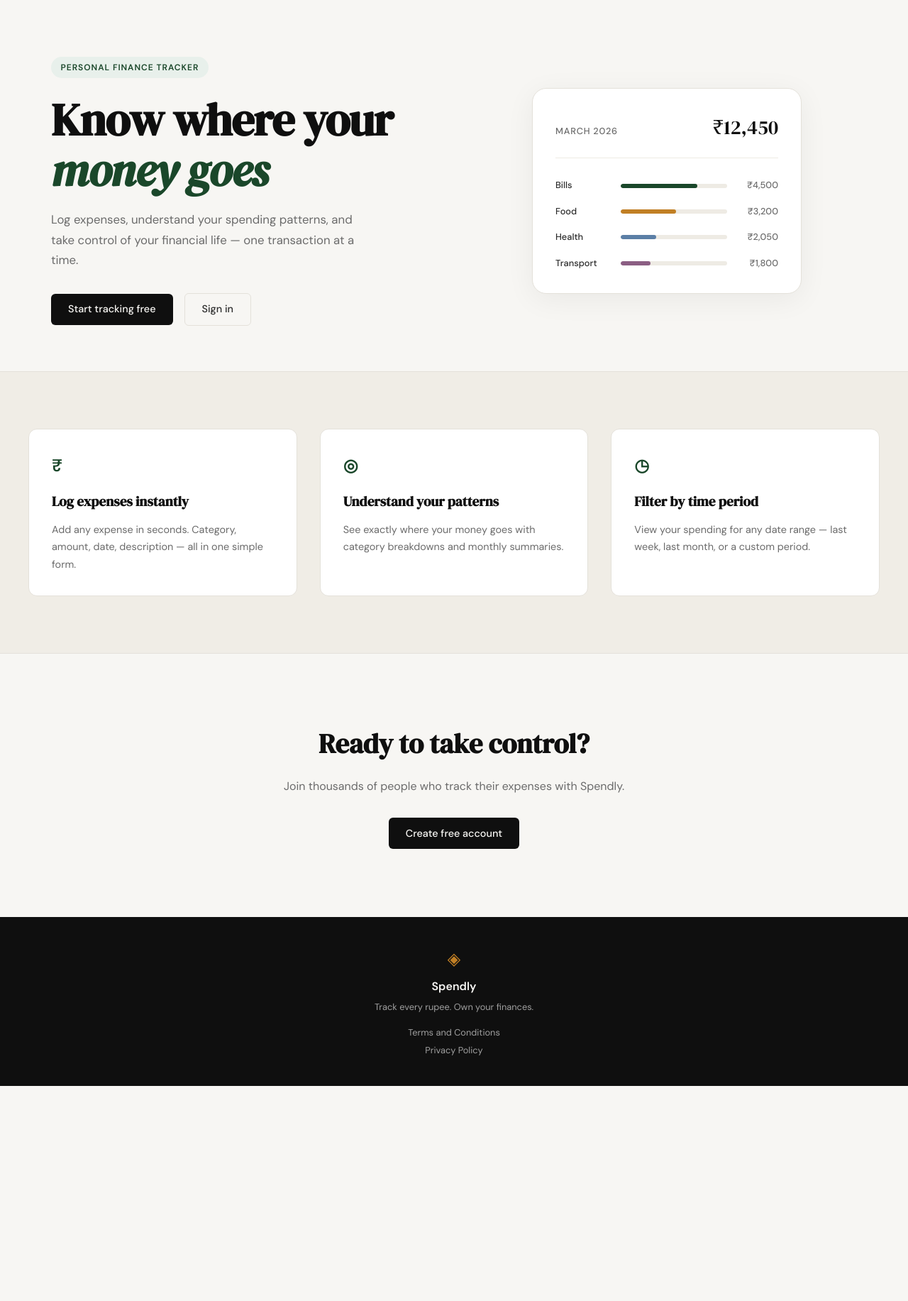
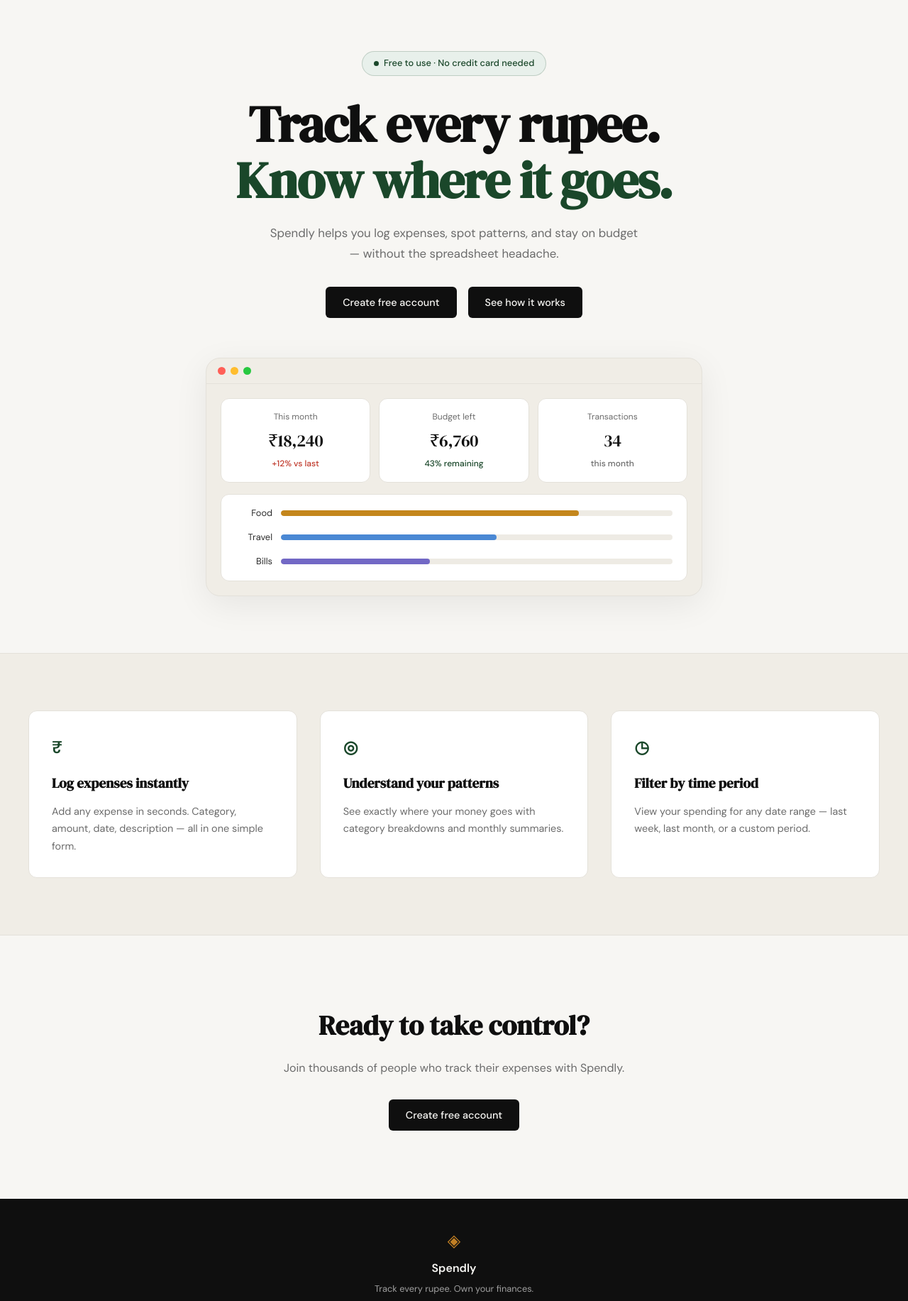
Before and after one commit to ctrl8BySihab/project_expense_tracker, a Flask app: page / in a window 1280 px wide. Shown: the part 61-1894 px from the top of the page at 71% size. Before the commit the page ends 1591 px from the top, so only its background shows below. Run offline with Flask 3, Linux system fonts and the light colour scheme.

Commit message:
Redesign hero section of landing page

```diff
--- a/static/css/style.css
+++ b/static/css/style.css
@@ -124,47 +124,65 @@
 /* ------------------------------------------------------------------ */
 
 .hero {
-    padding: 5rem 2rem 4rem;
-    display: grid;
-    grid-template-columns: 1fr 1fr;
-    gap: 4rem;
+    padding: 4.5rem 2rem 5rem;
+    display: flex;
+    flex-direction: column;
     align-items: center;
+    gap: 3.5rem;
     max-width: var(--max-width);
     margin: 0 auto;
+    text-align: center;
+}
+
+.hero-inner {
+    display: flex;
+    flex-direction: column;
+    align-items: center;
+    max-width: 680px;
+    width: 100%;
 }
 
 .hero-badge {
-    display: inline-block;
+    display: inline-flex;
+    align-items: center;
+    gap: 0.45rem;
     background: var(--accent-light);
     color: var(--accent);
-    font-size: 0.75rem;
-    font-weight: 600;
-    letter-spacing: 0.08em;
-    text-transform: uppercase;
-    padding: 0.35rem 0.85rem;
+    font-size: 0.8rem;
+    font-weight: 500;
+    padding: 0.4rem 1rem;
     border-radius: 999px;
-    margin-bottom: 1.5rem;
+    border: 1px solid rgba(26, 71, 42, 0.2);
+    margin-bottom: 1.75rem;
+}
+
+.hero-badge-dot {
+    width: 7px;
+    height: 7px;
+    background: var(--accent);
+    border-radius: 50%;
+    flex-shrink: 0;
 }
 
 .hero-title {
     font-family: var(--font-display);
-    font-size: clamp(2.5rem, 5vw, 4rem);
+    font-size: clamp(2.75rem, 6vw, 4.5rem);
     line-height: 1.1;
     letter-spacing: -0.02em;
     color: var(--ink);
     margin-bottom: 1.25rem;
 }
 
-.hero-title em {
-    font-style: italic;
+.hero-title-accent {
     color: var(--accent);
+    display: block;
 }
 
 .hero-subtitle {
     font-size: 1.05rem;
     color: var(--ink-muted);
-    line-height: 1.7;
-    max-width: 460px;
+    line-height: 1.75;
+    max-width: 520px;
     margin-bottom: 2rem;
 }
 
@@ -175,85 +193,118 @@
 }
 
 /* ------------------------------------------------------------------ */
-/* Mock card (hero visual)                                             */
+/* Mock browser (hero visual)                                          */
 /* ------------------------------------------------------------------ */
 
 .hero-visual {
-    display: flex;
-    justify-content: center;
+    width: 100%;
+    max-width: 700px;
 }
 
-.mock-card {
+.mock-browser {
+    width: 100%;
+    background: var(--paper-warm);
+    border: 1px solid var(--border);
+    border-radius: var(--radius-lg);
+    overflow: hidden;
+    box-shadow: 0 12px 48px rgba(0, 0, 0, 0.07);
+}
+
+.mock-browser-bar {
+    display: flex;
+    align-items: center;
+    gap: 0.45rem;
+    padding: 0.75rem 1rem;
+    border-bottom: 1px solid var(--border);
+}
+
+.mock-dot {
+    width: 11px;
+    height: 11px;
+    border-radius: 50%;
+}
+
+.mock-dot-red    { background: #ff5f57; }
+.mock-dot-yellow { background: #ffbd2e; }
+.mock-dot-green  { background: #28c840; }
+
+.mock-browser-body {
+    padding: 1.25rem;
+    display: flex;
+    flex-direction: column;
+    gap: 1rem;
+}
+
+.mock-stats {
+    display: grid;
+    grid-template-columns: repeat(3, 1fr);
+    gap: 0.75rem;
+}
+
+.mock-stat-card {
     background: var(--paper-card);
     border: 1px solid var(--border);
-    border-radius: var(--radius-lg);
-    padding: 2rem;
-    width: 100%;
-    max-width: 380px;
-    box-shadow: 0 8px 40px rgba(0,0,0,0.06);
+    border-radius: var(--radius-md);
+    padding: 1rem 1.1rem;
 }
 
-.mock-card-header {
-    display: flex;
-    justify-content: space-between;
-    align-items: baseline;
-    margin-bottom: 1.75rem;
-    padding-bottom: 1.25rem;
-    border-bottom: 1px solid var(--border-soft);
+.mock-stat-label {
+    font-size: 0.75rem;
+    color: var(--ink-muted);
+    margin-bottom: 0.3rem;
 }
 
-.mock-label {
-    font-size: 0.8rem;
-    font-weight: 500;
-    color: var(--ink-muted);
-    text-transform: uppercase;
-    letter-spacing: 0.06em;
+.mock-stat-value {
+    font-family: var(--font-display);
+    font-size: 1.5rem;
+    color: var(--ink);
+    margin-bottom: 0.2rem;
+    letter-spacing: -0.01em;
 }
 
-.mock-total {
-    font-family: var(--font-display);
-    font-size: 1.75rem;
-    color: var(--ink);
+.mock-stat-change {
+    font-size: 0.75rem;
+    font-weight: 500;
 }
 
-.mock-bars { display: flex; flex-direction: column; gap: 1rem; }
+.mock-change-danger  { color: var(--danger); }
+.mock-change-success { color: var(--accent); }
+.mock-change-muted   { color: var(--ink-muted); }
 
-.mock-bar-row {
+.mock-chart {
+    background: var(--paper-card);
+    border: 1px solid var(--border);
+    border-radius: var(--radius-md);
+    padding: 1rem 1.25rem;
+    display: flex;
+    flex-direction: column;
+    gap: 0.85rem;
+}
+
+.mock-chart-row {
     display: grid;
-    grid-template-columns: 80px 1fr 60px;
+    grid-template-columns: 52px 1fr;
     align-items: center;
     gap: 0.75rem;
 }
 
-.mock-cat {
+.mock-chart-label {
     font-size: 0.8rem;
-    font-weight: 500;
     color: var(--ink-soft);
+    text-align: right;
 }
 
-.mock-bar-track {
-    height: 6px;
+.mock-chart-track {
+    height: 8px;
     background: var(--border-soft);
     border-radius: 999px;
     overflow: hidden;
 }
 
-.mock-bar {
+.mock-chart-bar {
     height: 100%;
-    background: var(--accent);
     border-radius: 999px;
     transition: width 0.6s ease;
-}
-
-.mock-bar-2 { background: var(--accent-2); }
-.mock-bar-3 { background: #5b7fa6; }
-.mock-bar-4 { background: #8b5e83; }
-
-.mock-amt {
-    font-size: 0.8rem;
-    font-weight: 500;
-    color: var(--ink-muted);
-    text-align: right;
 }
 
 /* ------------------------------------------------------------------ */
@@ -603,19 +654,13 @@
 /* ------------------------------------------------------------------ */
 
 @media (max-width: 900px) {
-    .hero {
-        grid-template-columns: 1fr;
-        text-align: center;
-    }
-
-    .hero-subtitle { max-width: 100%; }
-    .hero-actions { justify-content: center; }
-    .hero-visual { display: none; }
-
+    .hero { gap: 2.5rem; }
     .features-inner { grid-template-columns: 1fr; }
 }
 
 @media (max-width: 600px) {
     .nav-links a:not(.nav-cta) { display: none; }
     .hero { padding: 3rem 1rem 2rem; }
+    .hero-visual { display: none; }
+    .mock-stats { grid-template-columns: 1fr; }
 }
--- a/templates/landing.html
+++ b/templates/landing.html
@@ -6,62 +6,75 @@
 
 <section class="hero">
     <div class="hero-inner">
-        <div class="hero-badge">Personal Finance Tracker</div>
+        <div class="hero-badge">
+            <span class="hero-badge-dot"></span>
+            Free to use · No credit card needed
+        </div>
         <h1 class="hero-title">
-            Know where your<br>
-            <em>money goes</em>
+            Track every rupee.<br>
+            <span class="hero-title-accent">Know where it goes.</span>
         </h1>
         <p class="hero-subtitle">
-            Log expenses, understand your spending patterns,
-            and take control of your financial life —
-            one transaction at a time.
+            Spendly helps you log expenses, spot patterns, and stay
+            on budget — without the spreadsheet headache.
         </p>
         <div class="hero-actions">
-            <a href="{{ url_for('register') }}" class="btn-primary">Start tracking free</a>
-            <a href="{{ url_for('login') }}" class="btn-ghost">Sign in</a>
+            <a href="{{ url_for('register') }}" class="btn-primary">Create free account</a>
+            <a href="#features" class="btn-primary">See how it works</a>
         </div>
     </div>
+
     <div class="hero-visual">
-        <div class="mock-card">
-            <div class="mock-card-header">
-                <span class="mock-label">March 2026</span>
-                <span class="mock-total">₹12,450</span>
+        <div class="mock-browser">
+            <div class="mock-browser-bar">
+                <span class="mock-dot mock-dot-red"></span>
+                <span class="mock-dot mock-dot-yellow"></span>
+                <span class="mock-dot mock-dot-green"></span>
             </div>
-            <div class="mock-bars">
-                <div class="mock-bar-row">
-                    <span class="mock-cat">Bills</span>
-                    <div class="mock-bar-track">
-                        <div class="mock-bar" style="width: 72%"></div>
+            <div class="mock-browser-body">
+                <div class="mock-stats">
+                    <div class="mock-stat-card">
+                        <p class="mock-stat-label">This month</p>
+                        <p class="mock-stat-value">₹18,240</p>
+                        <p class="mock-stat-change mock-change-danger">+12% vs last</p>
                     </div>
-                    <span class="mock-amt">₹4,500</span>
+                    <div class="mock-stat-card">
+                        <p class="mock-stat-label">Budget left</p>
+                        <p class="mock-stat-value">₹6,760</p>
+                        <p class="mock-stat-change mock-change-success">43% remaining</p>
+                    </div>
+                    <div class="mock-stat-card">
+                        <p class="mock-stat-label">Transactions</p>
+                        <p class="mock-stat-value">34</p>
+                        <p class="mock-stat-change mock-change-muted">this month</p>
+                    </div>
                 </div>
-                <div class="mock-bar-row">
-                    <span class="mock-cat">Food</span>
-                    <div class="mock-bar-track">
-                        <div class="mock-bar mock-bar-2" style="width: 52%"></div>
+                <div class="mock-chart">
+                    <div class="mock-chart-row">
+                        <span class="mock-chart-label">Food</span>
+                        <div class="mock-chart-track">
+                            <div class="mock-chart-bar" style="width: 76%; background: #c4861c;"></div>
+                        </div>
                     </div>
-                    <span class="mock-amt">₹3,200</span>
-                </div>
-                <div class="mock-bar-row">
-                    <span class="mock-cat">Health</span>
-                    <div class="mock-bar-track">
-                        <div class="mock-bar mock-bar-3" style="width: 33%"></div>
+                    <div class="mock-chart-row">
+                        <span class="mock-chart-label">Travel</span>
+                        <div class="mock-chart-track">
+                            <div class="mock-chart-bar" style="width: 55%; background: #4a88d4;"></div>
+                        </div>
                     </div>
-                    <span class="mock-amt">₹2,050</span>
-                </div>
-                <div class="mock-bar-row">
-                    <span class="mock-cat">Transport</span>
-                    <div class="mock-bar-track">
-                        <div class="mock-bar mock-bar-4" style="width: 28%"></div>
+                    <div class="mock-chart-row">
+                        <span class="mock-chart-label">Bills</span>
+                        <div class="mock-chart-track">
+                            <div class="mock-chart-bar" style="width: 38%; background: #7268c5;"></div>
+                        </div>
                     </div>
-                    <span class="mock-amt">₹1,800</span>
                 </div>
             </div>
         </div>
     </div>
 </section>
 
-<section class="features">
+<section class="features" id="features">
     <div class="features-inner">
         <div class="feature-card">
             <div class="feature-icon">₹</div>
```
Also changed, not shown: landing_page_hero_section.png (added).
